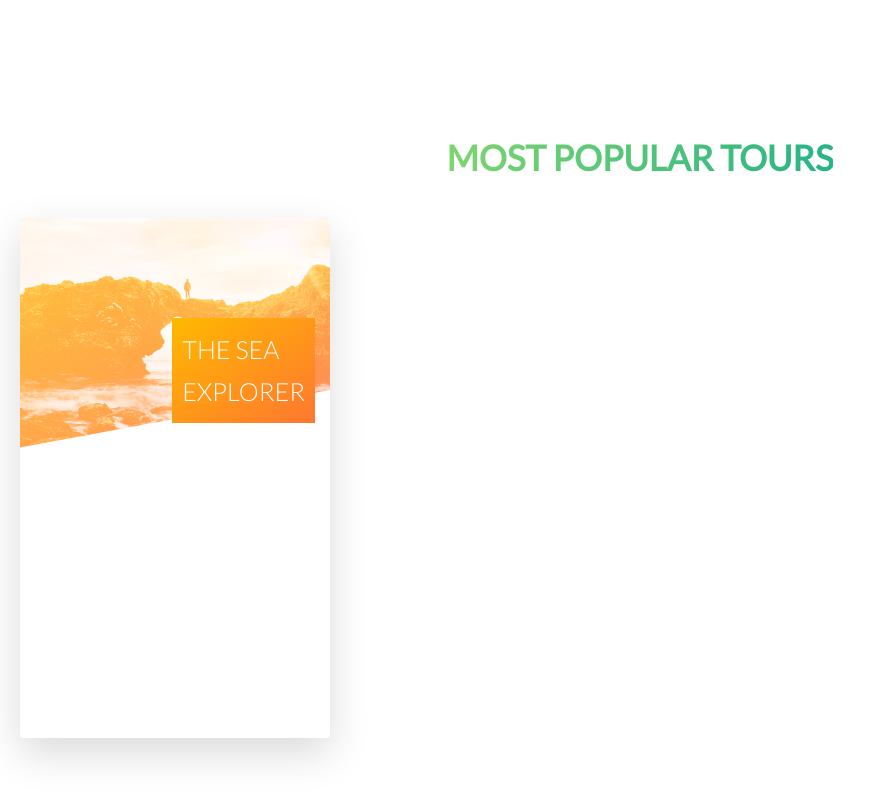
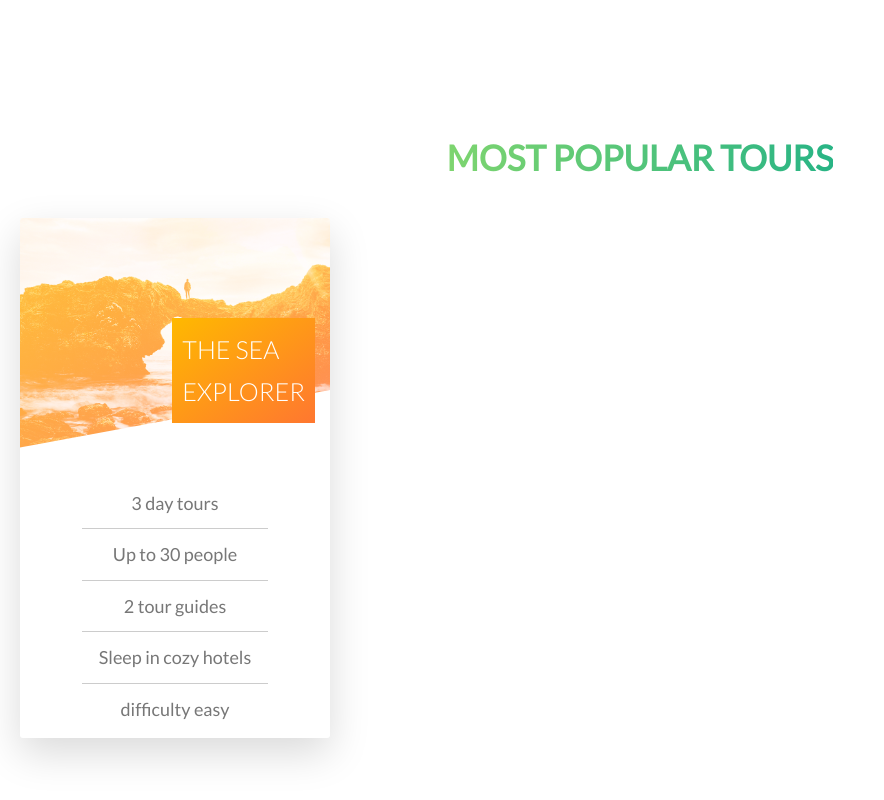
Before and after one commit to iddimsangi/css-tours, a website: page index.html in a window 1280 px wide. Shown: the part 2599-3399 px from the top of the page, without its empty margins (0-884 px from the left). Drawn offline with Linux system fonts and the light colour scheme.

Commit message:
improve: add card lists

```diff
--- a/index.html
+++ b/index.html
@@ -117,6 +117,13 @@
               The sea
               <span class="card__side--front--heading--span">explorer</span>
             </h4>
+            <ul class="card__side--front--list">
+              <li>3 day tours</li>
+              <li>Up to 30 people</li>
+              <li>2 tour guides</li>
+              <li>Sleep in cozy hotels</li>
+              <li>difficulty easy</li>
+            </ul>
           </div>
           <div class="card__side card__side--back card__side--back-1"></div>
         </div>
--- a/sass/layout/_tours.scss
+++ b/sass/layout/_tours.scss
@@ -47,7 +47,7 @@
             top: 10rem;
             right: 1.5rem;
             color: $color-white;
-            padding:1rem;
+            padding: 1rem;
             &--1 {
               background-image: linear-gradient(
                 to right bottom,
@@ -55,8 +55,25 @@
                 $color-secondary-dark
               );
             }
-            &--span{
+            &--span {
               display: block;
+            }
+          }
+          &--list {
+            list-style: none;
+            font-size: 1.8rem;
+            position: absolute;
+            top: 50%;
+            text-align: center;
+            width: 60%;
+           left: 20%;
+
+            li {
+              padding: 1rem;
+              &:not(:last-of-type) {
+                border-bottom: 1px solid #ccc;
+
+              }
             }
           }
         }
```
Also changed, not shown: css/style.css.
